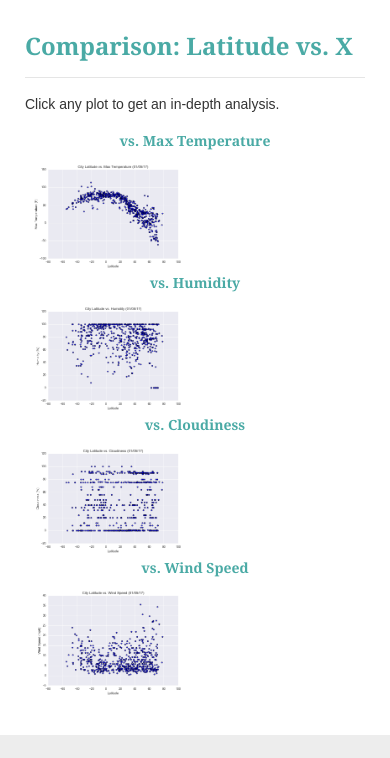
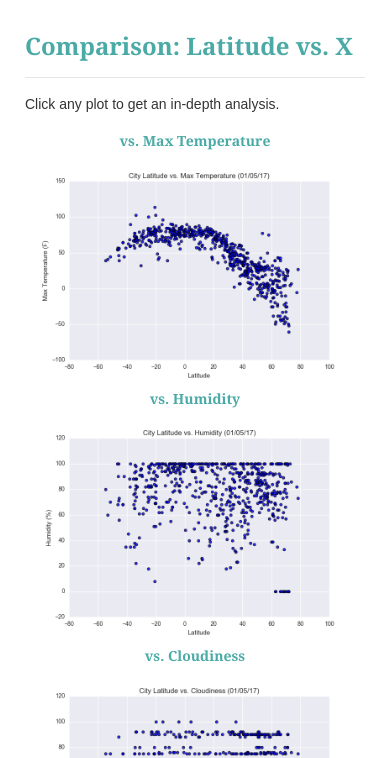
Before and after one commit to mhaszek/Web-Design-Challenge, a plain HTML site: page WebVisualizations/visualizations/comparisons/comparisons.html in a window 390 px wide. Shown: the part 64-822 px from the top of the page. Drawn offline with nearby package versions, Linux system fonts and the light colour scheme.

Commit message:
Completed files

```diff
--- a/WebVisualizations/visualizations/comparisons/comparisons.css
+++ b/WebVisualizations/visualizations/comparisons/comparisons.css
@@ -8,3 +8,10 @@ h3 {
 .row .vis-figure {
   text-align: center;
 }
+
+/* set figure zize for small screen */
+@media (max-width: 767px) {
+.vis-figure img {
+  width: 100%;
+  height: 100%;
+}}
```
